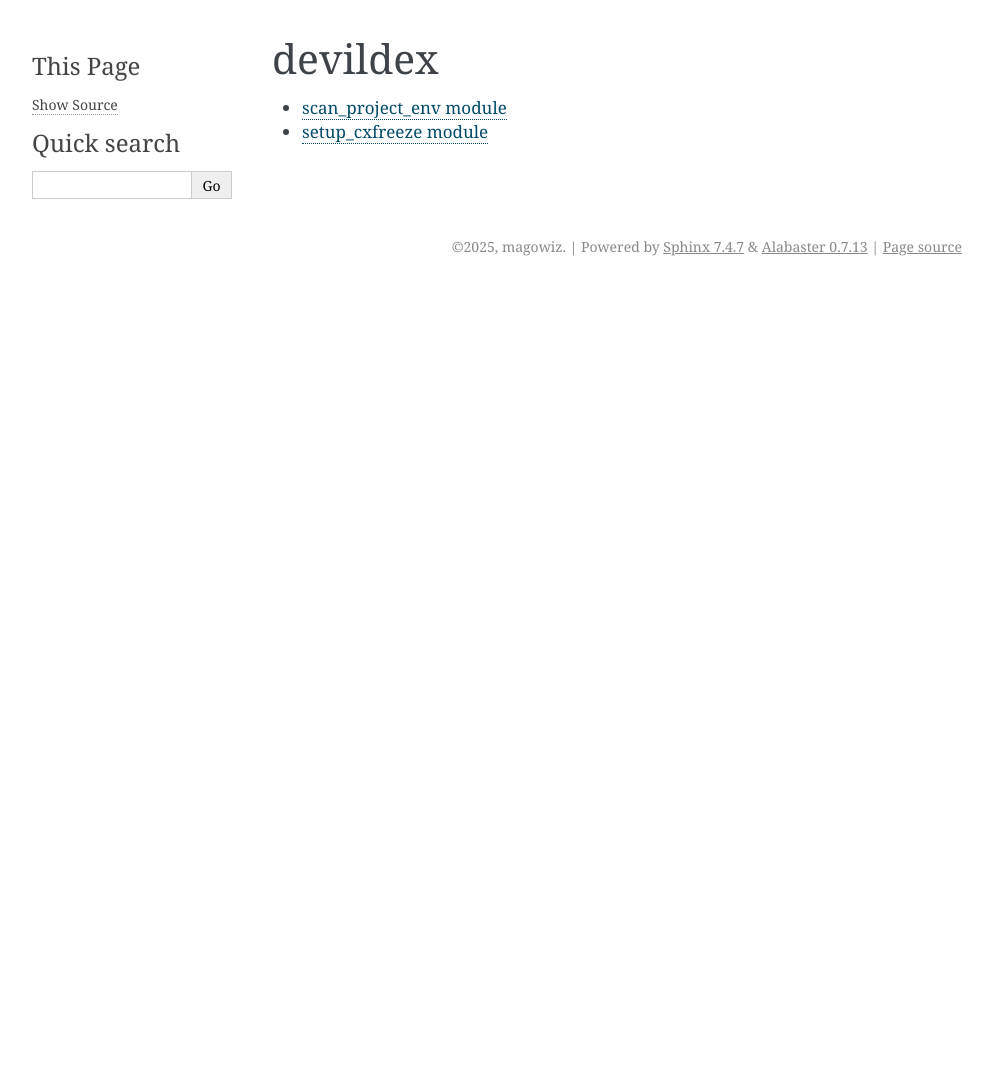
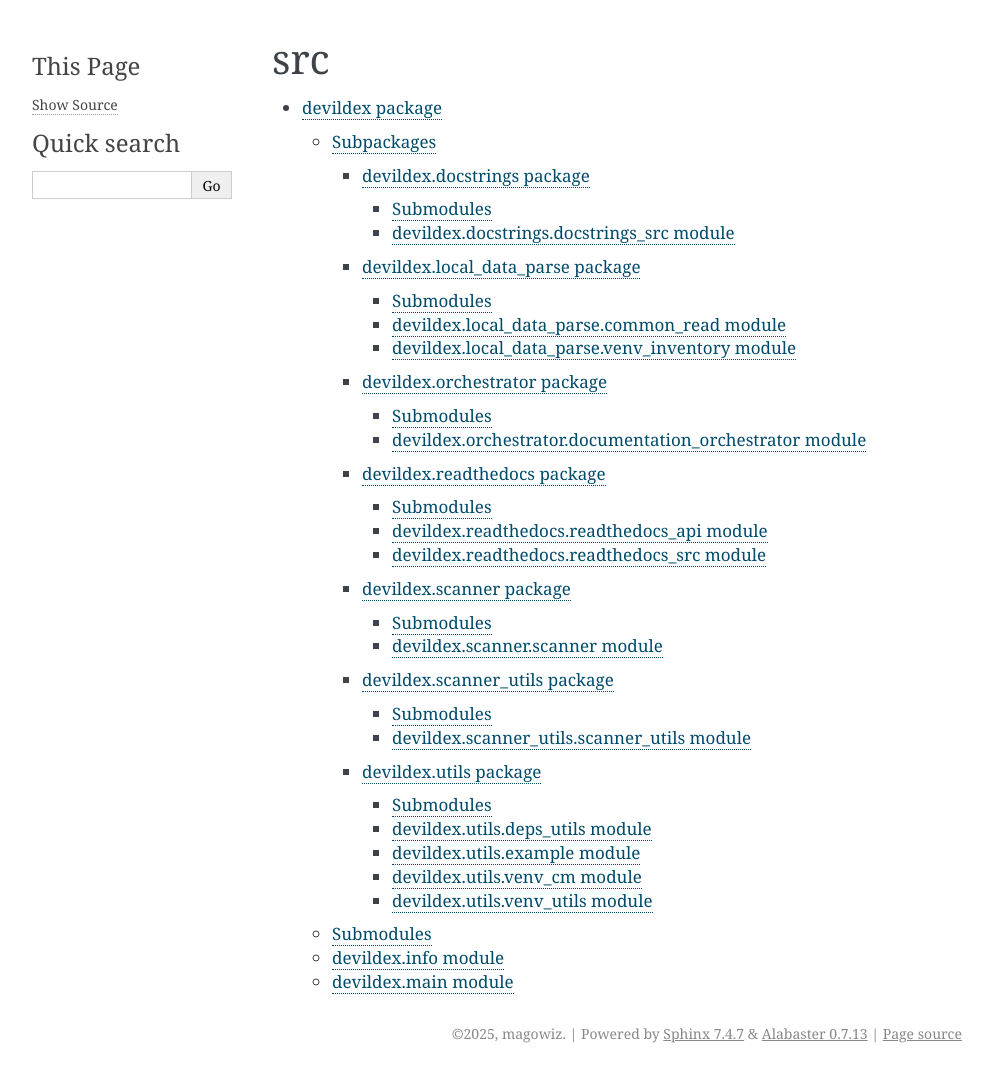
Before and after one commit to magowiz/devildex, a Sphinx documentation site: the page built from source/modules.rst, in a window 1280 px wide. Shown: the whole page, without its empty margins (148-1141 px from the left). Built offline with Sphinx 7.4.7, drawn with Linux system fonts in a browser that asks for light colours; before the commit the page ends 900 px from its top, so only the background shows below that.

Commit message:
doc files

```diff
--- /dev/null
+++ b/source/devildex.docstrings.rst
@@ -0,0 +1,18 @@
+devildex.docstrings package
+===========================
+
+.. automodule:: devildex.docstrings
+   :members:
+   :show-inheritance:
+   :undoc-members:
+
+Submodules
+----------
+
+devildex.docstrings.docstrings\_src module
+------------------------------------------
+
+.. automodule:: devildex.docstrings.docstrings_src
+   :members:
+   :show-inheritance:
+   :undoc-members:
--- /dev/null
+++ b/source/devildex.local_data_parse.rst
@@ -0,0 +1,26 @@
+devildex.local\_data\_parse package
+===================================
+
+.. automodule:: devildex.local_data_parse
+   :members:
+   :show-inheritance:
+   :undoc-members:
+
+Submodules
+----------
+
+devildex.local\_data\_parse.common\_read module
+-----------------------------------------------
+
+.. automodule:: devildex.local_data_parse.common_read
+   :members:
+   :show-inheritance:
+   :undoc-members:
+
+devildex.local\_data\_parse.venv\_inventory module
+--------------------------------------------------
+
+.. automodule:: devildex.local_data_parse.venv_inventory
+   :members:
+   :show-inheritance:
+   :undoc-members:
--- /dev/null
+++ b/source/devildex.orchestrator.rst
@@ -0,0 +1,18 @@
+devildex.orchestrator package
+=============================
+
+.. automodule:: devildex.orchestrator
+   :members:
+   :show-inheritance:
+   :undoc-members:
+
+Submodules
+----------
+
+devildex.orchestrator.documentation\_orchestrator module
+--------------------------------------------------------
+
+.. automodule:: devildex.orchestrator.documentation_orchestrator
+   :members:
+   :show-inheritance:
+   :undoc-members:
--- /dev/null
+++ b/source/devildex.readthedocs.rst
@@ -0,0 +1,26 @@
+devildex.readthedocs package
+============================
+
+.. automodule:: devildex.readthedocs
+   :members:
+   :show-inheritance:
+   :undoc-members:
+
+Submodules
+----------
+
+devildex.readthedocs.readthedocs\_api module
+--------------------------------------------
+
+.. automodule:: devildex.readthedocs.readthedocs_api
+   :members:
+   :show-inheritance:
+   :undoc-members:
+
+devildex.readthedocs.readthedocs\_src module
+--------------------------------------------
+
+.. automodule:: devildex.readthedocs.readthedocs_src
+   :members:
+   :show-inheritance:
+   :undoc-members:
--- /dev/null
+++ b/source/devildex.rst
@@ -0,0 +1,40 @@
+devildex package
+================
+
+.. automodule:: devildex
+   :members:
+   :show-inheritance:
+   :undoc-members:
+
+Subpackages
+-----------
+
+.. toctree::
+   :maxdepth: 4
+
+   devildex.docstrings
+   devildex.local_data_parse
+   devildex.orchestrator
+   devildex.readthedocs
+   devildex.scanner
+   devildex.scanner_utils
+   devildex.utils
+
+Submodules
+----------
+
+devildex.info module
+--------------------
+
+.. automodule:: devildex.info
+   :members:
+   :show-inheritance:
+   :undoc-members:
+
+devildex.main module
+--------------------
+
+.. automodule:: devildex.main
+   :members:
+   :show-inheritance:
+   :undoc-members:
--- /dev/null
+++ b/source/devildex.scanner.rst
@@ -0,0 +1,18 @@
+devildex.scanner package
+========================
+
+.. automodule:: devildex.scanner
+   :members:
+   :show-inheritance:
+   :undoc-members:
+
+Submodules
+----------
+
+devildex.scanner.scanner module
+-------------------------------
+
+.. automodule:: devildex.scanner.scanner
+   :members:
+   :show-inheritance:
+   :undoc-members:
--- /dev/null
+++ b/source/devildex.scanner_utils.rst
@@ -0,0 +1,18 @@
+devildex.scanner\_utils package
+===============================
+
+.. automodule:: devildex.scanner_utils
+   :members:
+   :show-inheritance:
+   :undoc-members:
+
+Submodules
+----------
+
+devildex.scanner\_utils.scanner\_utils module
+---------------------------------------------
+
+.. automodule:: devildex.scanner_utils.scanner_utils
+   :members:
+   :show-inheritance:
+   :undoc-members:
--- /dev/null
+++ b/source/devildex.utils.rst
@@ -0,0 +1,42 @@
+devildex.utils package
+======================
+
+.. automodule:: devildex.utils
+   :members:
+   :show-inheritance:
+   :undoc-members:
+
+Submodules
+----------
+
+devildex.utils.deps\_utils module
+---------------------------------
+
+.. automodule:: devildex.utils.deps_utils
+   :members:
+   :show-inheritance:
+   :undoc-members:
+
+devildex.utils.example module
+-----------------------------
+
+.. automodule:: devildex.utils.example
+   :members:
+   :show-inheritance:
+   :undoc-members:
+
+devildex.utils.venv\_cm module
+------------------------------
+
+.. automodule:: devildex.utils.venv_cm
+   :members:
+   :show-inheritance:
+   :undoc-members:
+
+devildex.utils.venv\_utils module
+---------------------------------
+
+.. automodule:: devildex.utils.venv_utils
+   :members:
+   :show-inheritance:
+   :undoc-members:
--- a/source/modules.rst
+++ b/source/modules.rst
@@ -1,8 +1,7 @@
-devildex
-========
+src
+===
 
 .. toctree::
    :maxdepth: 4
 
-   scan_project_env
-   setup_cxfreeze
+   devildex
```
Also changed, not shown: 1 other file.
